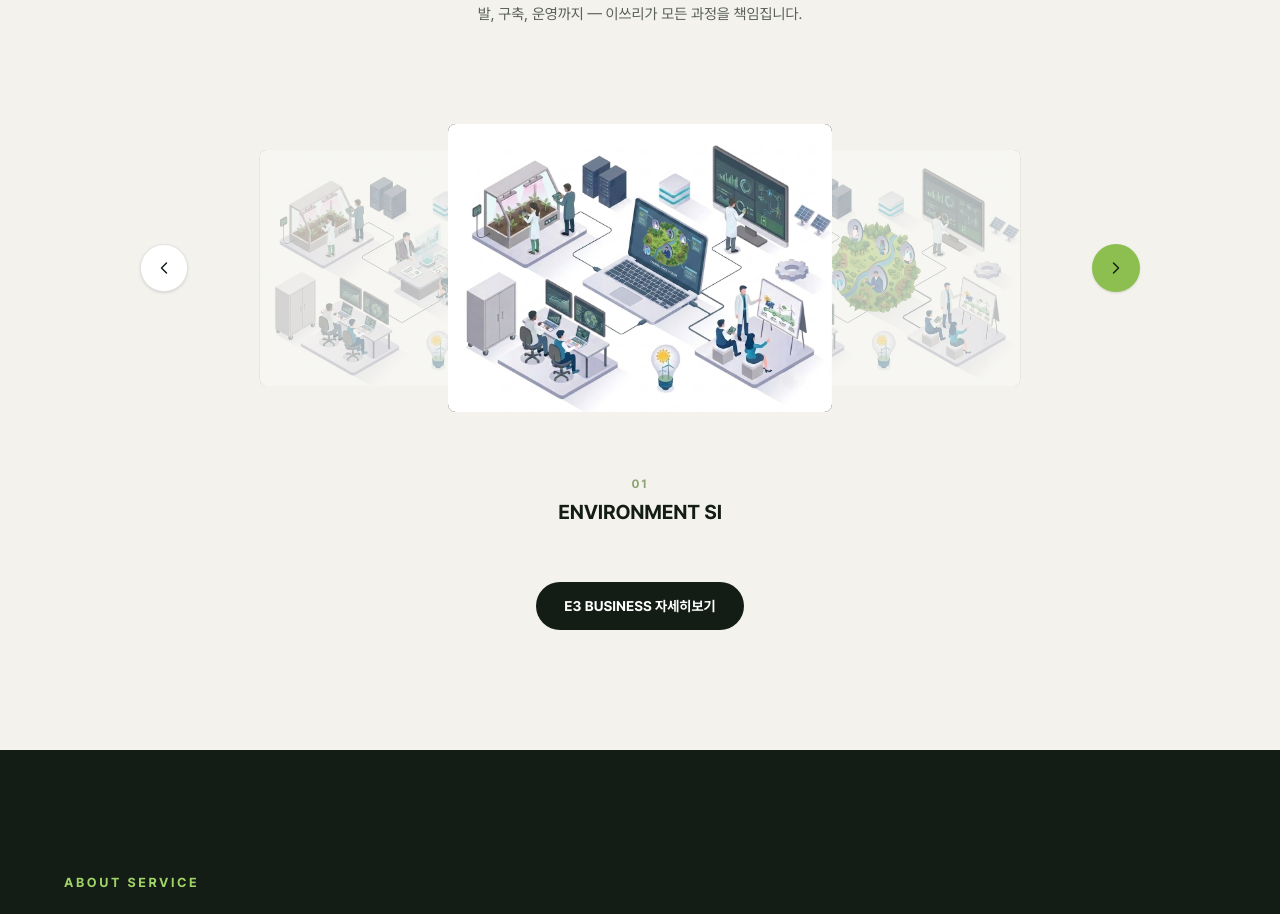
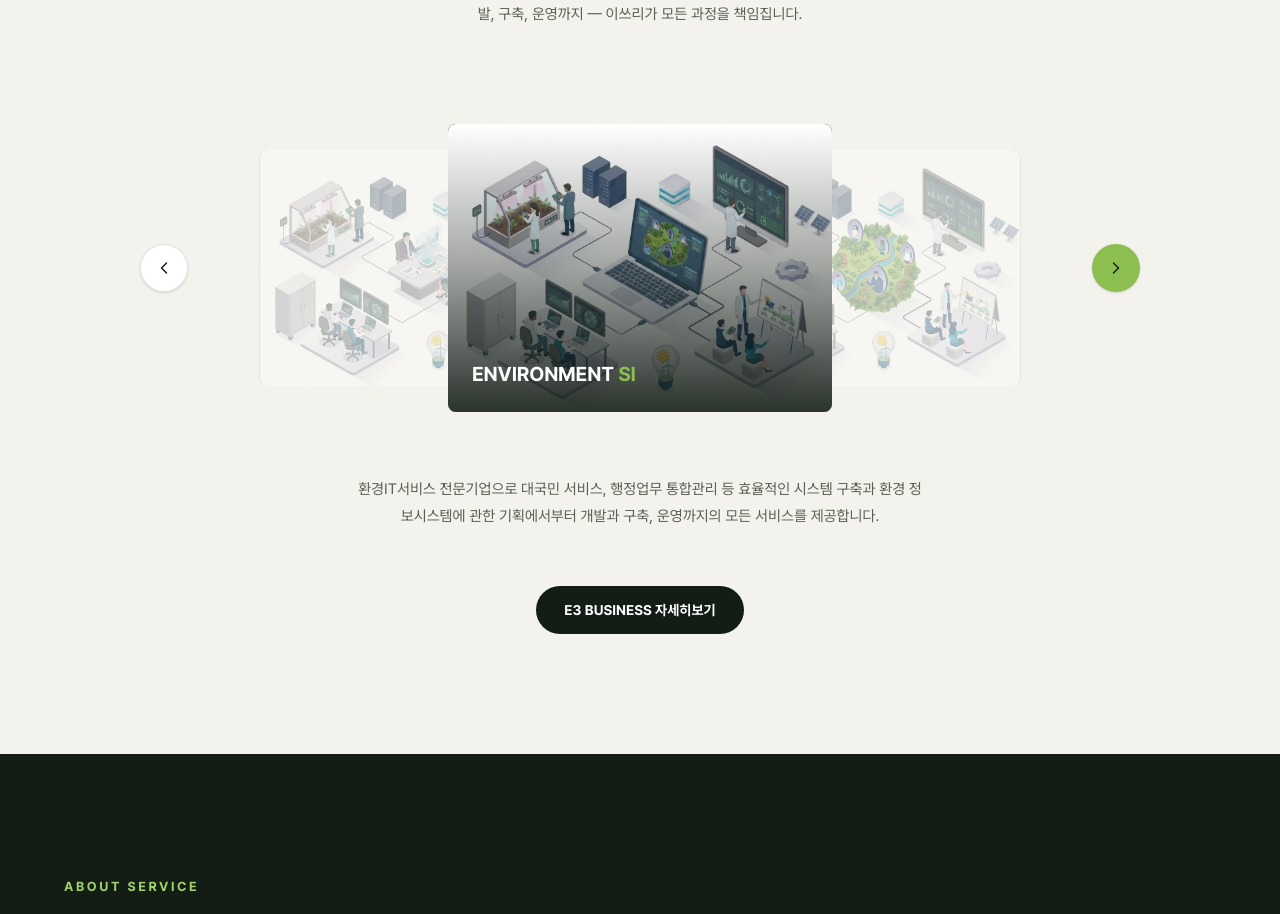
Before and after one commit to G-jjunny/ethree-web, a Next.js app: page / in a window 1280 px wide. Shown: the part 1720-2634 px from the top of the page. Built offline with nearby package versions, Linux system fonts and the light colour scheme; no server answers; the database is empty.

Commit message:
feat: reposition solution carousel title/description overlay

```diff
--- a/src/views/landing/ui/SolutionCarousel.tsx
+++ b/src/views/landing/ui/SolutionCarousel.tsx
@@ -4,15 +4,15 @@ import Image from "next/image";
 import { useCallback, useState, useSyncExternalStore } from "react";
 import { motion } from "motion/react";
 
-import type { BusinessSolution } from "./business-solutions.data";
+import type { SolutionSlide } from "@/features/solution/model/types";
 
 export interface SolutionCarouselProps {
-  solutions: readonly BusinessSolution[];
+  solutions: readonly SolutionSlide[];
 }
 
 /**
- * 솔루션별 배경 구분 틴트 — 실제 이미지(imageSrc) 미확보 시 카드 이미지 영역을
- * 가시화하기 위한 placeholder. imageSrc를 채우면 next/image가 이 위를 덮으므로
+ * 솔루션별 배경 구분 틴트 — 실제 이미지(imageUrl) 미확보 시 카드 이미지 영역을
+ * 가시화하기 위한 placeholder. imageUrl을 채우면 next/image가 이 위를 덮으므로
  * 실제 이미지로 자연스럽게 대체된다. 기존 토큰만 사용.
  */
 const SOLUTION_BG_TINT = [
@@ -52,8 +52,9 @@ function getRelativeOffset(index: number, active: number, len: number) {
  * 솔루션 3단 중앙 강조 캐러셀 (수동 화살표 전용, autoplay 없음).
  * - activeIndex state + prev/next 무한 루프((i + len) % len).
  * - active 카드 중앙 크게, 좌우 인접 카드는 축소·저대비·부분 노출(peek).
+ * - active 카드에만 이미지 좌측 하단 title 오버레이(강조 텍스트 titleAccent는 브랜드 색상).
+ * - 설명(description)은 무대 아래 활성 슬라이드 기준으로 중앙 노출.
  * - prefers-reduced-motion 시 전환 애니메이션 무모션 처리.
- * - 설명은 desktop hover 오버레이 + active 카드는 모바일에서 항상 노출(터치 폴백).
  */
 export function SolutionCarousel({ solutions }: SolutionCarouselProps) {
   const [activeIndex, setActiveIndex] = useState(0);
@@ -89,8 +90,8 @@ export function SolutionCarousel({ solutions }: SolutionCarouselProps) {
           const tint = SOLUTION_BG_TINT[index % SOLUTION_BG_TINT.length] ?? "";
           return (
             <motion.article
-              key={solution.no}
-              className="group absolute top-1/2 left-1/2 w-72 origin-center sm:w-80 lg:w-96"
+              key={solution.id}
+              className="absolute top-1/2 left-1/2 w-72 origin-center sm:w-80 lg:w-96"
               style={{ zIndex: len - Math.abs(offset) }}
               initial={false}
               animate={{
@@ -101,12 +102,12 @@ export function SolutionCarousel({ solutions }: SolutionCarouselProps) {
               }}
               transition={transition}
             >
-              {/* 이미지 영역 — placeholder 배경 + imageSrc 있으면 next/image로 덮음 */}
+              {/* 이미지 영역 — placeholder 배경 + imageUrl 있으면 next/image로 덮음 */}
               <div className="relative aspect-4/3 overflow-hidden rounded-image bg-ink">
                 <div className={`absolute inset-0 ${tint}`} aria-hidden />
-                {solution.imageSrc && (
+                {solution.imageUrl && (
                   <Image
-                    src={solution.imageSrc}
+                    src={solution.imageUrl}
                     alt=""
                     fill
                     sizes="(min-width: 1024px) 24rem, (min-width: 640px) 20rem, 18rem"
@@ -114,18 +115,17 @@ export function SolutionCarousel({ solutions }: SolutionCarouselProps) {
                   />
                 )}
 
-                {/* 설명 오버레이 — desktop: group-hover fade / active: 모바일 항상 노출(터치 폴백) */}
-                <div
-                  className={`absolute inset-0 flex items-center justify-center bg-ink/85 p-6 text-center transition-opacity duration-fast ease-out sm:p-8 ${
-                    isActive
-                      ? "opacity-100 lg:opacity-0 lg:group-hover:opacity-100"
-                      : "opacity-0 group-hover:opacity-100"
-                  }`}
-                >
-                  <p className="text-detail text-white/80">
-                    {solution.description}
-                  </p>
-                </div>
+                {/* 타이틀 오버레이 — active 카드에만 노출, 좌측 하단, 가독성 스크림 */}
+                {isActive && (
+                  <div className="absolute inset-0 flex items-end bg-linear-to-t from-ink/90 via-ink/40 to-transparent p-5 sm:p-6">
+                    <h3 className="font-display text-lg font-bold tracking-headline text-white sm:text-xl">
+                      {solution.title}{" "}
+                      <span className="text-brand">
+                        {solution.titleAccent}
+                      </span>
+                    </h3>
+                  </div>
+                )}
               </div>
             </motion.article>
           );
@@ -150,14 +150,11 @@ export function SolutionCarousel({ solutions }: SolutionCarouselProps) {
         </button>
       </div>
 
-      {/* 활성 솔루션 이름 — 무대 아래 중앙(활성 카드만) */}
+      {/* 활성 솔루션 설명 — 무대 아래 중앙(기존 title/no 자리를 description이 대체) */}
       <div className="mt-8 text-center">
-        <span className="block font-display text-xs font-bold tracking-label text-olive-muted">
-          {activeSolution.no}
-        </span>
-        <h3 className="mt-1.5 font-display text-xl font-bold tracking-headline text-ink">
-          {activeSolution.title}
-        </h3>
+        <p className="mx-auto max-w-xl text-body-sm text-ink-soft">
+          {activeSolution.description}
+        </p>
       </div>
     </div>
   );
--- a/src/views/landing/ui/business-solutions.data.ts
+++ b/src/views/landing/ui/business-solutions.data.ts
@@ -1,39 +1,34 @@
 /**
- * About Business 솔루션 캐러셀 데이터 (뷰-로컬 상수).
- * SI / R&D / Consulting 3개 솔루션을 중앙 강조 3단 캐러셀로 순환한다.
- * 문구는 기존 BUSINESS_CARDS 원문을 그대로 보존한다.
+ * About Business 솔루션 캐러셀 fallback 데이터 (뷰-로컬 상수).
+ * Supabase `solution_slides` 테이블이 비어있거나(마이그레이션 미적용) 조회 실패 시
+ * BusinessSection이 이 상수로 폴백한다. 관리자 콘솔(/console/landing/solutions)에서
+ * 실제 데이터를 관리하며, 이 상수는 최초 seed와 동일한 문구를 보존한다.
  */
-export interface BusinessSolution {
-  no: string;
-  title: string;
-  description: string;
-  /**
-   * 솔루션 대표 이미지. 실제 이미지 미확보 — 지금은 값 미지정으로 placeholder를 쓴다.
-   * 여기에 경로를 채우면 SolutionCarousel 카드의 next/image 슬롯이 placeholder 위를 덮는다.
-   */
-  imageSrc?: string;
-}
+import type { SolutionSlide } from "@/features/solution/model/types";
 
-export const BUSINESS_SOLUTIONS: readonly BusinessSolution[] = [
+export const BUSINESS_SOLUTIONS: readonly SolutionSlide[] = [
   {
-    no: "01",
-    title: "ENVIRONMENT SI",
+    id: "fallback-si",
+    title: "ENVIRONMENT",
+    titleAccent: "SI",
     description:
       "환경IT서비스 전문기업으로 대국민 서비스, 행정업무 통합관리 등 효율적인 시스템 구축과 환경 정보시스템에 관한 기획에서부터 개발과 구축, 운영까지의 모든 서비스를 제공합니다.",
-    imageSrc: "/images/solution-slide1.png",
+    imageUrl: "/images/solution-slide1.png",
   },
   {
-    no: "02",
-    title: "ENVIRONMENT R&D",
+    id: "fallback-rd",
+    title: "ENVIRONMENT",
+    titleAccent: "R&D",
     description:
       "환경의 변화, 그것에 대응하는 기초연구와 응용화 연구를 통한 환경IT 관련 기술개발의 리스크를 줄이고 성공 가능성을 높이기 위해 전문가 그룹이 끊임없이 연구합니다.",
-    imageSrc: "/images/solution-slide2.png",
+    imageUrl: "/images/solution-slide2.png",
   },
   {
-    no: "03",
-    title: "ENVIRONMENT CONSULTING",
+    id: "fallback-consulting",
+    title: "ENVIRONMENT",
+    titleAccent: "CONSULTING",
     description:
       "환경IT 관련 기술개발 프로젝트 수행 경험이 풍부한 전문 그룹과 조직을 바탕으로 차별화된 컨설팅을 제공, 다양한 환경 분야 프로젝트에 최적화된 사업 수행을 제공합니다.",
-    imageSrc: "/images/solution-slide3.png",
+    imageUrl: "/images/solution-slide3.png",
   },
 ];
```
